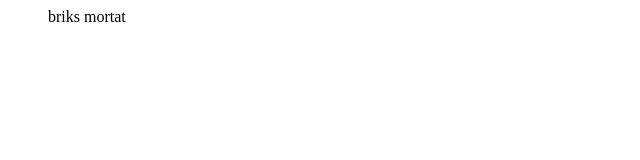
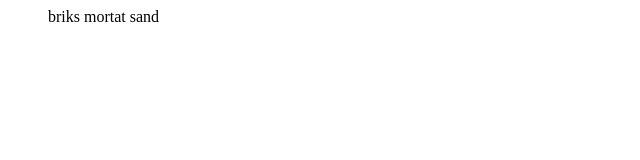
Before and after one commit to bichacho/learning-git, a plain HTML site: page index.html in a window 1280 px wide. Shown: the full height of the page, 0-640 px from the left. Drawn offline with Linux system fonts and the light colour scheme.

Commit message:
made changes

```diff
--- a/index.html
+++ b/index.html
@@ -4,6 +4,7 @@
         <ul>
             <ls>briks</ls>
             <ls>mortat</ls>
+            <ls>sand</ls>
         </ul>
     </div>
 
```
Also changed, not shown: index2.html (added).
